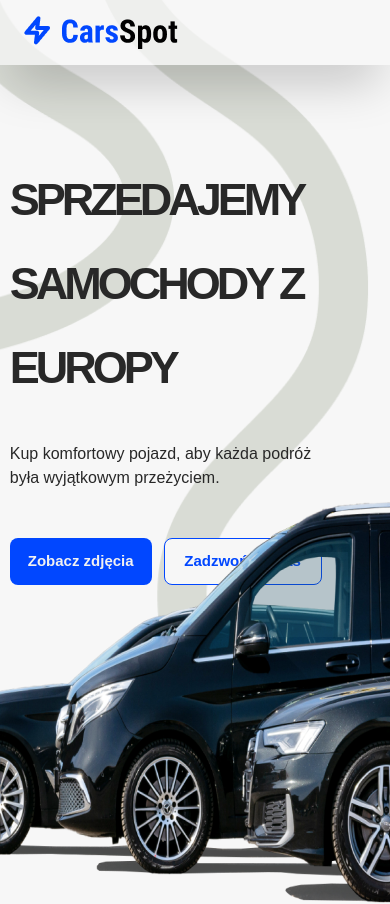
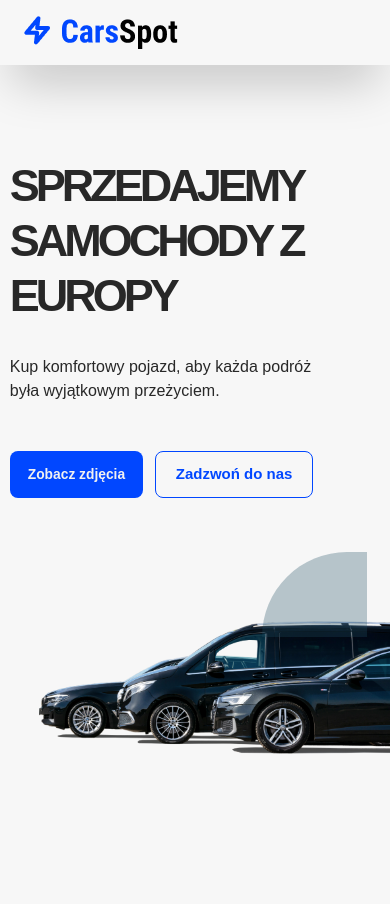
Before and after one commit to MariuszMalankiewicz/cars-spot, a Vue app: page / in a window 390 px wide. Shown: the top 904 px of the page. Built offline with nearby package versions, Linux system fonts and the light colour scheme; some icons are missing.

Commit message:
fix: update hero component

```diff
--- a/src/components/layouts/Hero.vue
+++ b/src/components/layouts/Hero.vue
@@ -5,22 +5,22 @@ import SecondaryButton from '../Reuseable/Buttons/SecondaryButton.vue'
 
 <template>
     <section class="mt-24 sm:mt-0 h-[825px] py-[30px] sm:py-[120px] gap-[48px] relative">
-        <div class="w-[668.05px] h-[659px] absolute top-[-170px] sm:top-[-80px] right-[3%] sm:right-[-40%] md:right-[-15%] lg:right-[0%] xl:right-[10%] 2xl:right-[5%]">
+        <div class="w-[668.05px] h-[659px] hidden sm:block sm:absolute top-[-170px] sm:top-[-80px] right-[3%] sm:right-[-40%] md:right-[-15%] lg:right-[0%] xl:right-[10%] 2xl:right-[5%]">
           <img class="w-[659px] h-[668.05px]" src="../../assets/imgs/Subtract.png">
         </div>
         <div class="mx-auto w-[95%] lg:w-[90%] xl:w-[80%] flex flex-col gap-[48px] relative z-1">
           <div class="flex flex-col gap-[32px]">
-            <h1 class="max-w-[940px] font-bebaszNeue font-semibold text-[45px] sm:text-[50px] md:text-[60px] lg:text-[70px] xl:text-[76.29px] leading-[83.92px] tracking-[-4px] lg:tracking-[-6px] xl:tracking-[-8px] text-dark uppercase">Sprzedajemy samochody z europy</h1>
+            <h1 class="max-w-[940px] font-bebaszNeue font-semibold text-[45px] sm:text-[50px] md:text-[60px] lg:text-[70px] xl:text-[76.29px] leading-[55px] sm:leading-[83.92px] tracking-[-4px] lg:tracking-[-6px] xl:tracking-[-8px] text-dark uppercase">Sprzedajemy samochody z europy</h1>
             <p class="h-[48px] font-robotoCondensed font-normal text-[16px] leading-[24px] text-dark">Kup komfortowy pojazd, aby każda podróż
               <span class="block">była wyjątkowym przeżyciem.</span></p>
           </div>
           <div class="h-[47px] flex gap-[12px] sm:gap-[24px]">
-            <PrimaryButton ><a href="#headers">Zobacz zdjęcia</a></PrimaryButton>
-            <SecondaryButton>Zadzwoń do nas</SecondaryButton>
+            <PrimaryButton><a href="#headers" class="text-[13.8px]">Zobacz zdjęcia</a></PrimaryButton>
+            <SecondaryButton class="text-[13.8px]">Zadzwoń do nas</SecondaryButton>
           </div>
         </div>
-        <div class="w-[700px] lg:w-[900px] xl:w-[1200px] 2xl:w-[1450px] h-[404.37px] absolute top-[45%] right-[0%] overflow-hidden">
-          <img class="w-[1064px] h-[404.37px] absolute top-[0%] sm:top-[0%] right-[-30%] sm:right-[-25%] md:right-0" src="../../assets/imgs/Hero.png" alt="hero img 3 cars">
+        <div class="w-full sm:w-[700px] lg:w-[900px] xl:w-[1200px] 2xl:w-[1450px] h-[404.37px] absolute top-[45%] right-[0%] overflow-hidden">
+          <img class="min-w-[300px] w-[90%] h-auto sm:w-[1064px] sm:h-[404.37px] absolute top-[30%] sm:top-[0%] right-[0%] sm:right-[-25%] md:right-0" src="../../assets/imgs/Hero.png" alt="hero img 3 cars">
           <div class="w-[105px] sm:w-[95px] md:w-[105px] lg:w-[130px] xl:w-[156px] h-[85px] rounded-tl-full absolute top-[13%] right-[6%] sm:right-[12%] md:right-[36%] xl:right-[31%] 2xl:right-[26%] bg-[#1F4D60]/30"></div>
         </div>
     </section>
```
